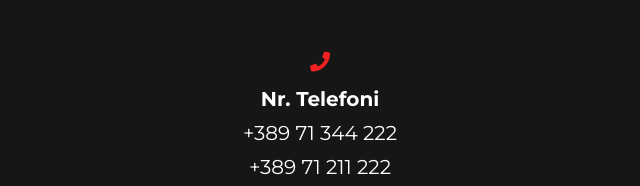
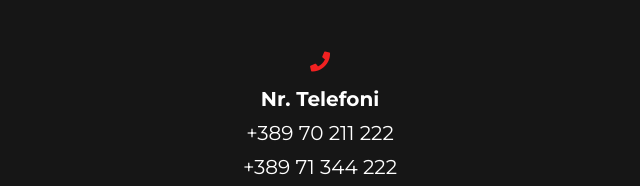
Before and after one commit to jusufab/galaxy, a plain HTML site: page index.html in a window 1280 px wide. Shown: the part 6682-6868 px from the top of the page, 320-960 px from the left. Drawn offline with nearby package versions, Linux system fonts and the light colour scheme; some packages are replaced by stand-ins of ours; a script that the page names is missing.

Commit message:
Update index.html

```diff
--- a/index.html
+++ b/index.html
@@ -72,7 +72,7 @@
         <div class="info">
             <i class="fas fa-phone" style="background-color:#0b2ac5 ;"></i>
             <h3>Numri i Telefonit</h3>
-            <p><a  href="tel:+389 71 211 222">+389 71 211 222</a></p>
+            <p><a  href="tel:+389 70 211 222">+389 70 211 222</a></p>
             <p><a  href="tel:+389 71 344 222">+389 71 344 222</a></p>
         </div>
 
@@ -512,8 +512,8 @@
                 <div class="info">
                     <i class="fas fa-phone" data-aos="fade-up"></i>
                     <h3 data-aos="fade-up" data-aos-delay="150">Nr. Telefoni</h3>
+                    <p data-aos="fade-up" data-aos-delay="200"><a style="color: white;" href="tel:+389 70 211 222">+389 70 211 222</a></p>
                     <p data-aos="fade-up" data-aos-delay="200"><a style="color: white;" href="tel:+389 71 344 222">+389 71 344 222</a></p>
-                    <p data-aos="fade-up" data-aos-delay="200"><a style="color: white;" href="tel:+389 71 211 222">+389 71 211 222</a></p>
 
                 </div>
 
```
